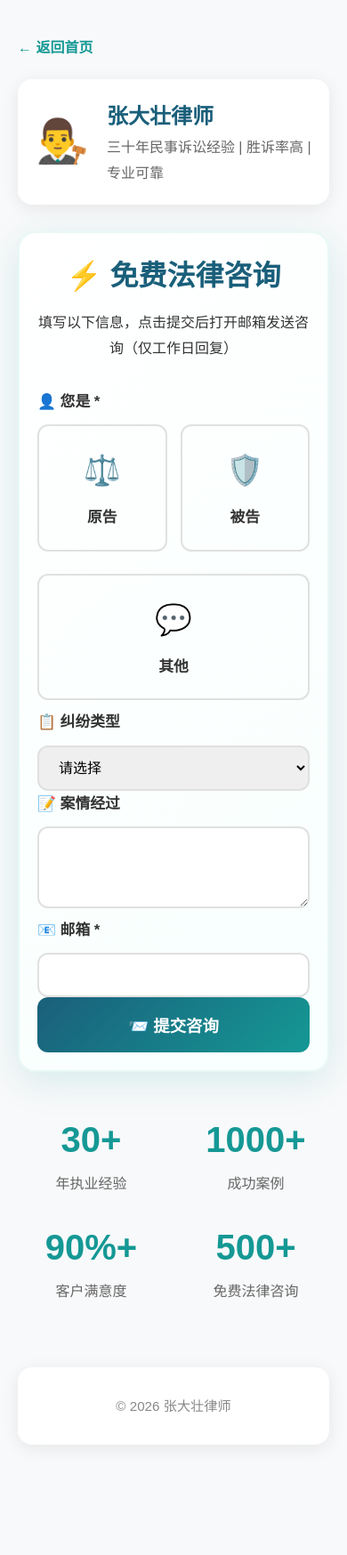
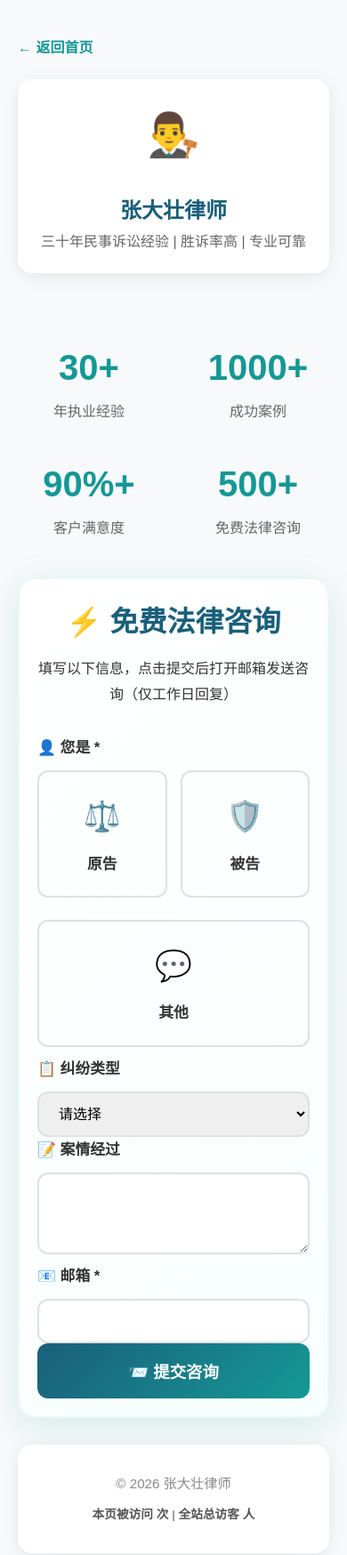
Before and after one commit to zhangjosephsir/zhangdazhuang, a plain HTML site: page consult.html in a window 390 px wide. Shown: the whole page at 89% size. Before the commit the page ends 1644 px from the top, so only its background shows below. Drawn offline with Linux system fonts and the light colour scheme; some packages are replaced by stand-ins of ours; a script that the page names is missing.

Commit message:
fix(consult)!: Final and definitive responsive layout fix

```diff
--- a/consult.html
+++ b/consult.html
@@ -5,7 +5,6 @@
     <meta name="viewport" content="width=device-width, initial-scale=1.0">
     <title>免费咨询系统 - 张大壮律师</title>
     <style>
-        /* All original styles are preserved here */
         * { margin: 0; padding: 0; box-sizing: border-box; }
         body { font-family: "PingFang SC", "Microsoft YaHei", sans-serif; line-height: 1.8; background: #f8f9fa; color: #333; }
         .container { max-width: 900px; margin: 0 auto; padding: 20px; }
@@ -15,7 +14,6 @@
         .lawyer-intro .avatar { font-size: 3em; }
         .lawyer-intro .info h2 { font-size: 1.5em; color: #1a5f7a; }
         .lawyer-intro .info p { color: #666; }
-        /* Copied all consultation form styles from backup */
         .consultation-form { background: linear-gradient(135deg, #fff 0%, #f8fffe 100%); padding: 40px; border-radius: 20px; box-shadow: 0 10px 40px rgba(21,152,149,0.15); border: 2px solid #e8f8f5; }
         .consultation-form .form-header { text-align: center; margin-bottom: 30px; }
         .consultation-form .form-header h2 { color: #1a5f7a; font-size: 2em; margin-bottom: 10px; }
@@ -27,7 +25,6 @@
         .consultation-form .role-card input { display: none; }
         .consultation-form .role-card .role-content { border: 2px solid #e0e0e0; border-radius: 12px; padding: 20px 15px; text-align: center; transition: all 0.3s; }
         .consultation-form .role-card .role-icon { font-size: 2em; display: block; margin-bottom: 8px; }
-
         .stats-section {
             display: grid;
             grid-template-columns: repeat(4, 1fr);
@@ -46,8 +43,10 @@
         }
 
         @media (max-width: 768px) {
+            .lawyer-intro { flex-direction: column; text-align: center; }
             .stats-section {
                 grid-template-columns: repeat(2, 1fr);
+                gap: 30px;
             }
             .consultation-form {
                 padding: 20px;
@@ -67,14 +66,31 @@
             </div>
         </div>
 
-        <!-- The FULL, correct consultation form from the original site -->
+        <div class="stats-section">
+            <div class="stat-item">
+                <div class="number">30+</div>
+                <div class="label">年执业经验</div>
+            </div>
+            <div class="stat-item">
+                <div class="number">1000+</div>
+                <div class="label">成功案例</div>
+            </div>
+            <div class="stat-item">
+                <div class="number">90%+</div>
+                <div class="label">客户满意度</div>
+            </div>
+            <div class="stat-item">
+                <div class="number">500+</div>
+                <div class="label">免费法律咨询</div>
+            </div>
+        </div>
+
         <div class="consultation-form">
             <div class="form-header">
                 <h2>⚡ 免费法律咨询</h2>
                 <p>填写以下信息，点击提交后打开邮箱发送咨询（仅工作日回复）</p>
             </div>
             <form id="consultForm" onsubmit="submitForm(event)" autocomplete="off">
-                 <!-- Copied all form rows and groups exactly from backup -->
                  <div class="form-row">
                     <div class="form-group">
                         <label>👤 您是 <span class="required">*</span></label>
@@ -108,31 +124,16 @@
             </form>
         </div>
 
-        <div class="stats-section">
-            <div class="stat-item">
-                <div class="number">30+</div>
-                <div class="label">年执业经验</div>
-            </div>
-            <div class="stat-item">
-                <div class="number">1000+</div>
-                <div class="label">成功案例</div>
-            </div>
-            <div class="stat-item">
-                <div class="number">90%+</div>
-                <div class="label">客户满意度</div>
-            </div>
-            <div class="stat-item">
-                <div class="number">500+</div>
-                <div class="label">免费法律咨询</div>
-            </div>
-        </div>
-
         <footer>
             <p>© 2026 张大壮律师</p>
+            <p style="margin-top: 10px; font-size: 0.9em; color: #555;">
+                <span style="font-weight: bold;">本页被访问 <span id="busuanzi_value_page_pv"></span> 次</span> |
+                <span style="font-weight: bold;">全站总访客 <span id="busuanzi_value_site_uv"></span> 人</span>
+            </p>
         </footer>
     </div>
+    <script async src="//busuanzi.ibruce.info/busuanzi/2.3/busuanzi.pure.mini.js"></script>
     <script>
-        // The FULL, correct JS logic from the original site
         function toggleOtherInput() {
             var select = document.getElementById('disputeType');
             var otherInput = document.getElementById('disputeTypeOther');
```
